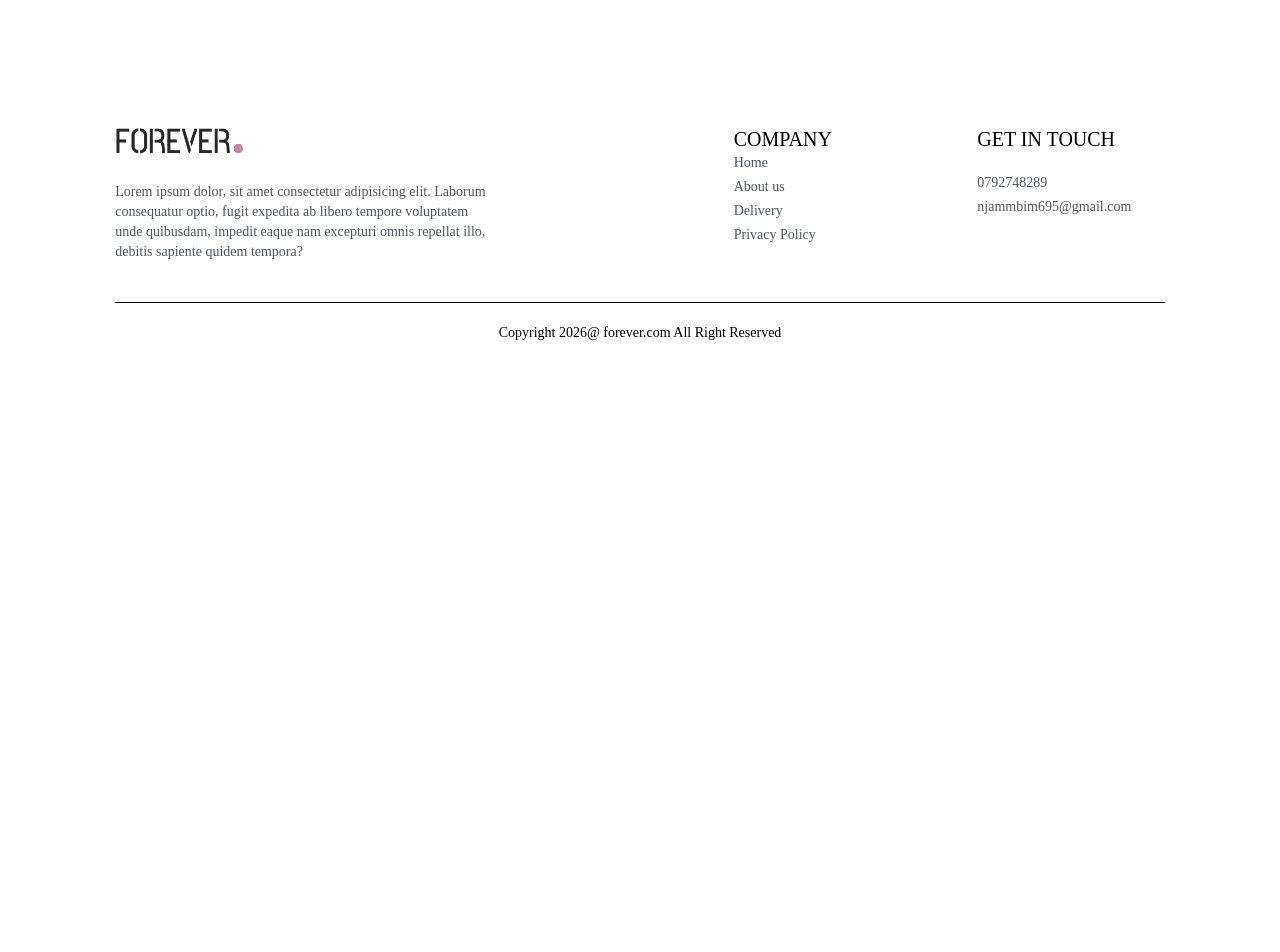
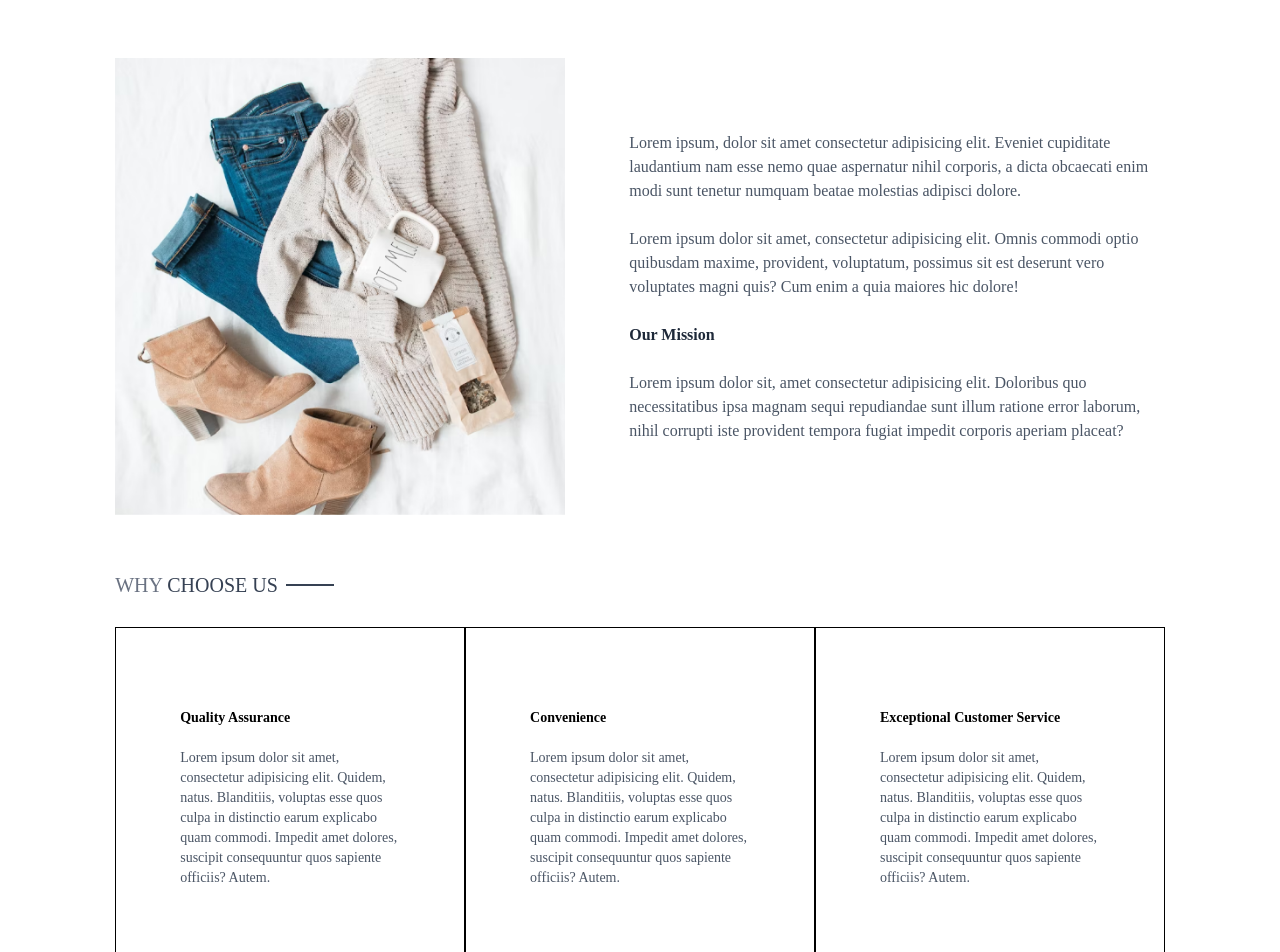
Before and after one commit to mercynjambi/E-COMMERCE, a React (Vite) app in the folder frontend/: page /about in a window 1280 px wide. Shown: the part 140-1092 px from the top of the page. Before the commit the page ends 800 px from the top, so only its background shows below. Built offline with nearby package versions, Linux system fonts and the light colour scheme.

Commit message:
About Page setup

```diff
--- a/frontend/src/pages/About.jsx
+++ b/frontend/src/pages/About.jsx
@@ -1,8 +1,45 @@
 import React from 'react'
+import Title from '../components/Title'
+import { assets } from '../assets/assets'
+import NewsletterBox from '../components/NewsletterBox'
 
 const About = () => {
   return (
-    <div>About</div>
+    <div>
+      <div className="text-2xl text-center pt-8 border-t">
+         <Title text1={'ABOUT'} text2={'US'}/>
+      </div>
+      <div className='my-10 flex flex-col md:flex-row gap-16'>
+        <img className='w-full md:max-w-[450px] ' src={assets.about_img} alt=""/>
+        <div className='flex flex-col justify-center gap-6 md:w-2/4 text-gray-600'>
+           <p>Lorem ipsum, dolor sit amet consectetur adipisicing elit. Eveniet cupiditate laudantium nam esse nemo quae aspernatur nihil corporis, a dicta obcaecati enim modi sunt tenetur numquam beatae molestias adipisci dolore.</p>
+           <p>Lorem ipsum dolor sit amet, consectetur adipisicing elit. Omnis commodi optio quibusdam maxime, provident, voluptatum, possimus sit est deserunt vero voluptates magni quis? Cum enim a quia maiores hic dolore!</p>
+           <b className='text-gray-800'>Our Mission</b>
+           <p>Lorem ipsum dolor sit, amet consectetur adipisicing elit. Doloribus quo necessitatibus ipsa magnam sequi repudiandae sunt illum ratione error laborum, nihil corrupti iste provident tempora fugiat impedit corporis aperiam placeat?</p>
+        </div>
+      </div>
+
+      <div className='text-xl py-4'>
+        <Title text1={'WHY'} text2={'CHOOSE US'}/>
+      </div>
+
+      <div className='flex flex-col md:flex-row text-sm mb-20'>
+         <div className='border px-10 md:px-16 py-8 sm:py-20 flex flex-col gap-5'>
+            <b>Quality Assurance</b>
+             <p className='text-gray-600'>Lorem ipsum dolor sit amet, consectetur adipisicing elit. Quidem, natus. Blanditiis, voluptas esse quos culpa in distinctio earum explicabo quam commodi. Impedit amet dolores, suscipit consequuntur quos sapiente officiis? Autem.</p>
+         </div>
+          <div className='border px-10 md:px-16 py-8 sm:py-20 flex flex-col gap-5'>
+            <b>Convenience</b>
+             <p className='text-gray-600'>Lorem ipsum dolor sit amet, consectetur adipisicing elit. Quidem, natus. Blanditiis, voluptas esse quos culpa in distinctio earum explicabo quam commodi. Impedit amet dolores, suscipit consequuntur quos sapiente officiis? Autem.</p>
+         </div>
+         <div className='border px-10 md:px-16 py-8 sm:py-20 flex flex-col gap-5'>
+            <b>Exceptional Customer Service</b>
+             <p className='text-gray-600'>Lorem ipsum dolor sit amet, consectetur adipisicing elit. Quidem, natus. Blanditiis, voluptas esse quos culpa in distinctio earum explicabo quam commodi. Impedit amet dolores, suscipit consequuntur quos sapiente officiis? Autem.</p>
+         </div>
+      </div>
+
+      <NewsletterBox/>
+    </div>
   )
 }
 
```
